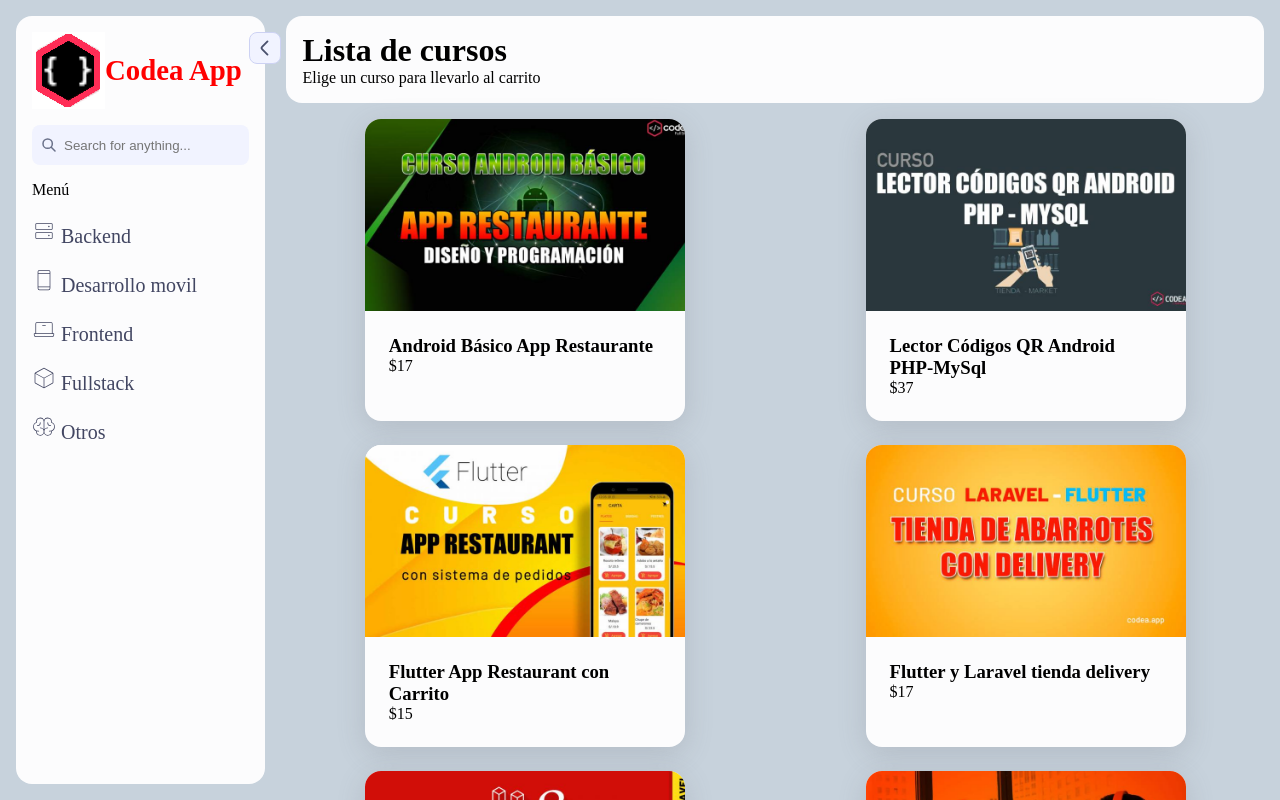
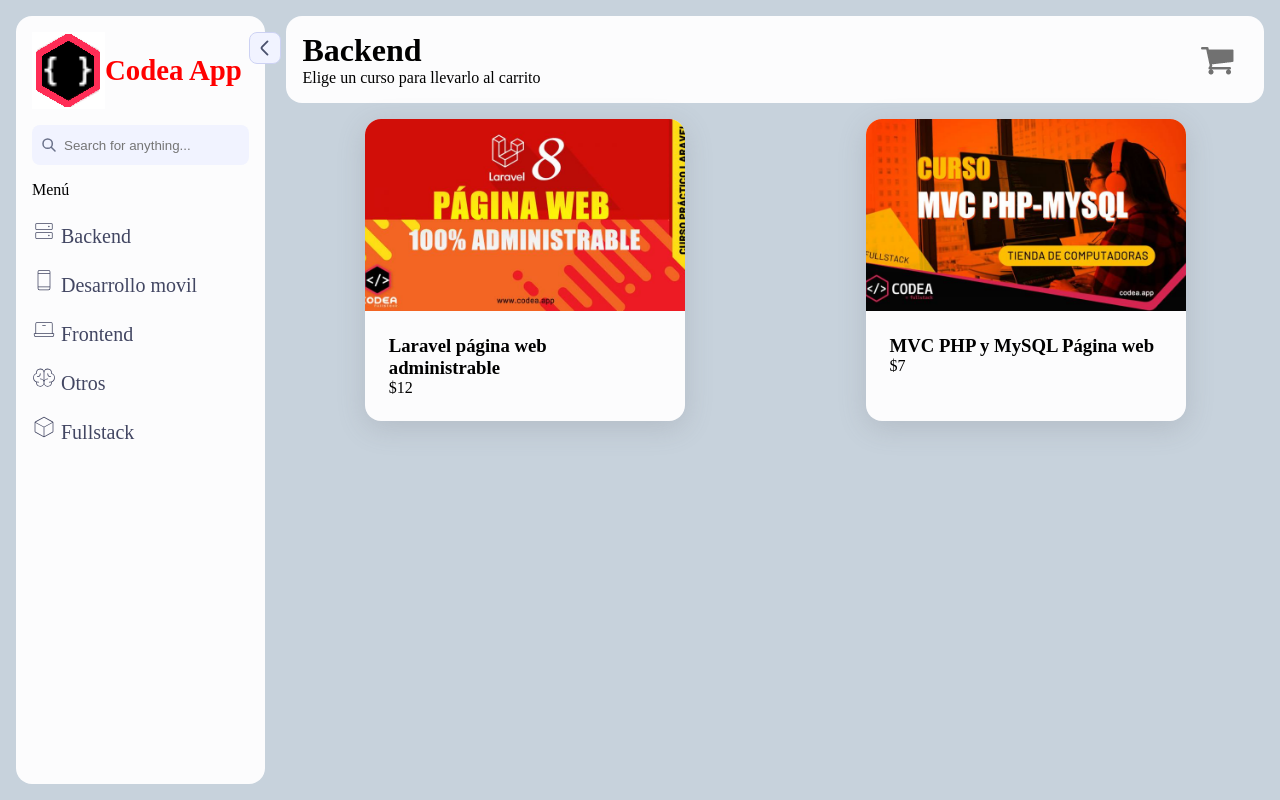
Before and after one commit to R0DRIG0dev/-react-carrito-de-compras, a React (Vite) app: page / in a window 1280 px wide. Shown: the top 800 px of the page. Built offline with nearby package versions, Linux system fonts and the light colour scheme.

Commit message:
quinto video terminado, el filtrado ya funciona y ya se ve el carrito (aun no funciona)

```diff
--- a/src/componentes/BarraLateral.jsx
+++ b/src/componentes/BarraLateral.jsx
@@ -1,6 +1,9 @@
+import { useContext } from "react";
 import "./estilos/BarraLateral.css";
+import { ContextoTienda } from "../contexto/Tienda";
 
 function BarraLateral(props) {
+  const {listaAreas, manejadorClickArea} = useContext(ContextoTienda);
 
   return (
     <nav className="sidebar">
@@ -27,47 +30,16 @@
 
       <div className="sidebar-links">
         <h2>Menú</h2>
-
-        <ul>
-          <li>
-            <a href="#">
-              <img src="../public/backend.svg" alt="logo"/>
-              <span className="hide"> Backend </span>
-            </a>
-          </li>
-        </ul>
-        <ul>
-          <li>
-            <a href="#">
-              <img src="../public/desarrollo_movil.svg" alt="logo"/>
-              <span className="hide"> Desarrollo movil </span>
-            </a>
-          </li>
-        </ul>
-        <ul>
-          <li>
-            <a href="#">
-              <img src="../public/frontend.svg" alt="logo"/>
-              <span className="hide"> Frontend </span>
-            </a>
-          </li>
-        </ul>
-        <ul>
-          <li>
-            <a href="#">
-              <img src="../public/fullstack.svg" alt="logo"/>
-              <span className="hide"> Fullstack </span>
-            </a>
-          </li>
-        </ul>
-        <ul>
-          <li>
-            <a href="#">
-              <img src="../public/otros.svg" alt="logo"/>
-              <span className="hide"> Otros </span>
-            </a>
-          </li>
-        </ul>
+          <ul>
+            {listaAreas.map( area => (
+              <li key={area.id}>
+                <a href="#" onClick={()=>manejadorClickArea(area.id)}>
+                  <img src={`../public/${area.icono}.svg`} alt="logo"/>
+                  <span className="hide"> {area.nombre} </span>
+                </a>
+              </li>
+            ))}
+          </ul>
       </div>
 
     </nav>
--- a/src/componentes/Cabecera.jsx
+++ b/src/componentes/Cabecera.jsx
@@ -1,10 +1,19 @@
+import { useContext } from 'react'
 import './estilos/Cabecera.css'
+import { ContextoTienda } from '../contexto/Tienda'
+import Carrito from './carrito'
 
 export default function Cabecera (){
-    return (
-        <header className="cabecera">
-          <h1> Lista de cursos </h1>
+  const {seleccion} = useContext(ContextoTienda)
+  return (
+      <header className="cabecera">
+        <div className="four columnas">
+          <h1>{seleccion.nombre}</h1>
           <p> Elige un curso para llevarlo al carrito </p>
-        </header>
-      )
+        </div>
+        <div className="two columnas pegar-ala-derecha">
+          <Carrito/>
+        </div>
+      </header>
+    )
 }
--- /dev/null
+++ b/src/componentes/carrito.jsx
@@ -0,0 +1,44 @@
+import { useContext } from "react";
+import "./estilos/Carrito.css";
+import { ContextoTienda } from "../contexto/Tienda";
+
+
+export default function Carrito(){
+  const {contenidoCarrito} = useContext(ContextoTienda);
+  return (
+    <ul>
+      <li className="submenu">
+          <img id="carrito-logo" src="/public/cart.png"/>
+          <div id="carrito">
+              {contenidoCarrito.length === 0 ? (
+                  <p>no tienes cursos en el carrito</p>
+              ):(
+                  <>
+                  <table id="lista-carrito" className="u-full-width">
+                      <thead>
+                          <tr>
+                              <th>Imagen</th>
+                              <th>Nombre</th>
+                              <th>Precio</th>
+                              <th></th>
+                          </tr>
+                      </thead>
+                      <tbody>
+                          {contenidoCarrito.map( unCurso => (
+                              <tr key={unCurso.id}>
+                                  <td> <img src={`../public/${unCurso.imagen}.jpg`} width="100"/> </td>
+                                  <td> {unCurso.nombre} </td>
+                                  <td> {unCurso.precio} </td>
+                                  <td> <a data-id={unCurso.id}> X </a> </td>
+                              </tr>
+                          ))}
+                      </tbody>
+                  </table>
+                  <a className="button u-full-width">VACIAR CARRITO</a>
+                  </>
+              )}
+          </div>
+      </li>
+    </ul>
+  )
+}
--- a/src/componentes/curso.jsx
+++ b/src/componentes/curso.jsx
@@ -1,11 +1,13 @@
+import { useContext } from 'react';
 import './estilos/Curso.css';
+import { ContextoTienda } from '../contexto/Tienda';
 
 export default function Curso({unCurso}) {
   const {imagen, nombre, precio} = unCurso;
-
+  const {manejadorClickCurso} = useContext(ContextoTienda);
   return(
     <article>
-      <figure >
+      <figure onClick={()=>manejadorClickCurso(unCurso)}>
         <img src={`/public/${imagen}.jpg`} alt={`Imagen de ${nombre}`}/>
       </figure>
       <div className="article-preview">
--- a/src/componentes/estilos/Cabecera.css
+++ b/src/componentes/estilos/Cabecera.css
@@ -4,3 +4,33 @@
     background-color: var(--sidebar-background);
     margin-bottom: 16px;
 }
+
+.cabecera ul {
+    list-style: none;
+    padding: 0%;
+}
+
+.cabecera:after {
+    content: "";
+    display: table;
+    clear: both;
+}
+
+.columnas {
+    width: 100%;
+    float: left;
+}
+
+.pegar-ala-derecha {
+    float: right;
+}
+
+@media (min-width: 550px) {
+    .two.columnas { width: 5%; }
+    .four.columnas { width: 95%; }
+    #carrito-logo { padding-top: 15px; }
+}
+
+@media (max-width: 550px) {
+    .cabecera { text-align: center;}
+}
--- /dev/null
+++ b/src/componentes/estilos/Carrito.css
@@ -0,0 +1,62 @@
+.submenu {
+    position: relative;
+    z-index: 1;
+}
+
+
+.submenu #carrito{
+    display: none;
+}
+
+
+.submenu:hover #carrito{
+    display: block;
+    position: absolute;
+    right:0;
+    background-color: white;
+    padding: 20px;
+    min-height: 400px;
+    min-width: 300px;
+    z-index: 1;
+    top:100%;
+    border: medium solid #555;
+}
+
+
+#carrito p{
+    text-align: center;
+    font-size: 20px;
+}
+
+
+#carrito a{
+    cursor: pointer;
+}
+
+
+th, td {
+    padding: 12px 15px;
+    text-align: left;
+    border-bottom: 1px solid #E1E1E1;
+}
+
+
+.u-full-width {
+    width: 100%;
+    box-sizing: border-box;
+}
+
+
+.button {
+    display: inline-block;
+    color: #555;
+    text-align: center;
+    font-size: 15px;
+    line-height: 38px;
+    letter-spacing: .1rem;
+    text-decoration: none;
+    background-color: transparent;
+    border-radius: 4px;
+    border: 1px solid #bbb;
+    cursor: pointer;
+}
--- /dev/null
+++ b/src/contexto/Tienda.jsx
@@ -0,0 +1,30 @@
+import { createContext, useState } from 'react'
+import { areas } from '../datos'
+
+export const ContextoTienda = createContext();
+
+export function ProveedorTienda({children}) {
+    const [contenidoCarrito, setContenidoCarrito] = useState([])
+    const [seleccion, setSeleccion] = useState(areas[0]);
+    const [listaAreas, setListaAreas] = useState(areas);
+    const manejadorClickCurso = curso => {
+        setContenidoCarrito([curso])
+    }
+    const manejadorClickArea = id => {
+        const areaSeleccionada = areas.filter(area => area.id === id)[0]
+        setSeleccion(areaSeleccionada);
+    };
+    return (
+        <ContextoTienda.Provider value=
+            {{
+                listaAreas,
+                manejadorClickArea,
+                seleccion,
+                contenidoCarrito,
+                manejadorClickCurso
+            }}
+        >
+            {children}
+        </ContextoTienda.Provider>
+    )
+}
--- a/src/main.jsx
+++ b/src/main.jsx
@@ -1,9 +1,11 @@
-import Reactcodea from 'react'
+import Reactcodea, { createContext, useState } from 'react'
 import ReactDOM from 'react-dom/client'
 import './index.css'
 import { RouterProvider, createBrowserRouter } from 'react-router-dom'
 import Home from './paginas/Home'
 import Inicio from './vistas/Inicio'
+import { ProveedorTienda } from './contexto/Tienda'
+
 
 const enrutador = createBrowserRouter([
   {
@@ -17,6 +19,8 @@
 
 ReactDOM.createRoot(document.getElementById('root')).render(
   <Reactcodea.StrictMode>
-    <RouterProvider router={enrutador} />
+    <ProveedorTienda>
+      <RouterProvider router={enrutador} />
+    </ProveedorTienda>
   </Reactcodea.StrictMode>,
 )
--- a/src/vistas/Inicio.jsx
+++ b/src/vistas/Inicio.jsx
@@ -1,12 +1,16 @@
+import { useContext } from 'react';
 import Curso from '../componentes/curso';
 import {cursos} from '../datos.js'
 import "./inicio.css";
+import { ContextoTienda } from '../contexto/Tienda.jsx';
 
 export default function Inicio(){
+  const {seleccion} = useContext(ContextoTienda);
+  const cursosFiltrados = cursos.filter(unCurso => (unCurso.area_id === seleccion.id))
   return (
     <>
       <div className='grillaCursos'>
-        {cursos.map( curso =>(
+        {cursosFiltrados.map( curso =>(
           <Curso key={curso.imagen} unCurso={curso}/>
         ))}
       </div>
```
Also changed, not shown: public/cart.png (added).
